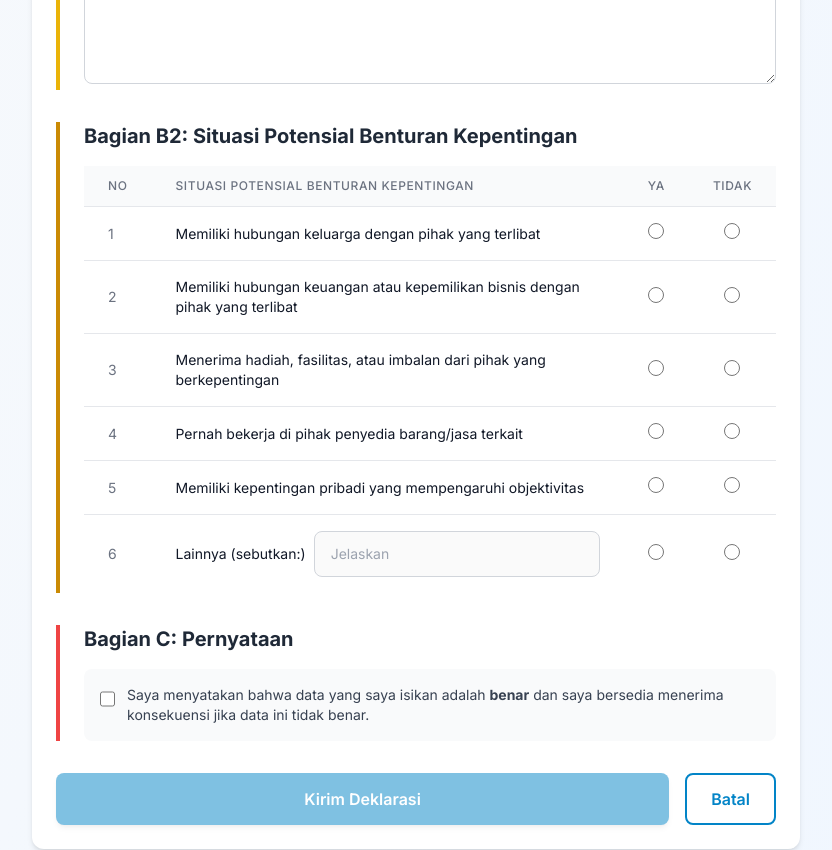
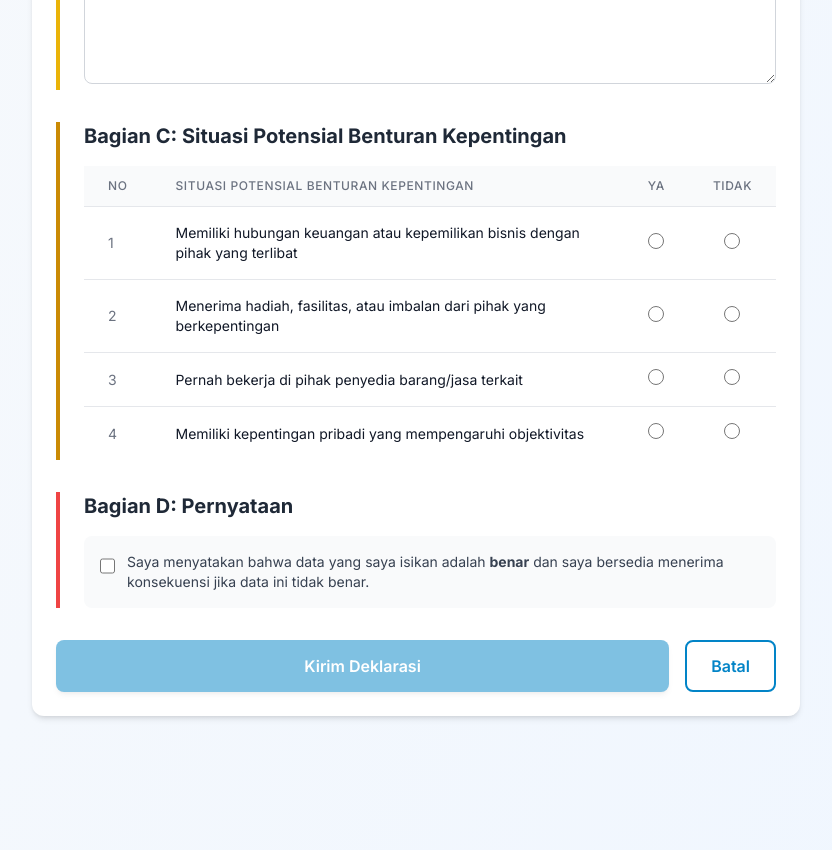
Before and after one commit to Aldbow/WBS-SWBS-UKPBJ, a Next.js app: page /deklarasi in a window 1280 px wide. Shown: the part 1360-2210 px from the top of the page, without its empty margins (224-1056 px from the left). Built offline with nearby package versions, Linux system fonts and the light colour scheme.

Commit message:
edit deklarasi

```diff
--- a/app/deklarasi/page.tsx
+++ b/app/deklarasi/page.tsx
@@ -24,7 +24,7 @@ export default function DeklarasiPage() {
     nipNik: '',
     jabatan: '',
     peranKegiatan: '',
-    satuanKerja: 'UKPBJ Kementerian Ketenagakerjaan',
+    satuanKerja: '',
     namaKegiatan: '',
     pihakTerkait: '',
     bentukHubungan: '',
@@ -296,7 +296,7 @@ export default function DeklarasiPage() {
                 {/* Bagian B2: Situasi Potensial Benturan Kepentingan */}
                 <div className="border-l-4 border-yellow-600 pl-6">
                   <h2 className="text-xl font-bold text-gray-800 mb-4">
-                    Bagian B2: Situasi Potensial Benturan Kepentingan
+                    Bagian C: Situasi Potensial Benturan Kepentingan
                   </h2>
 
                   <div className="space-y-4">
@@ -319,38 +319,9 @@ export default function DeklarasiPage() {
                           </tr>
                         </thead>
                         <tbody className="bg-white divide-y divide-gray-200">
-                          {/* Row 1 */}
+                          {/* Row 2 */}
                           <tr>
                             <td className="px-6 py-4 whitespace-nowrap text-sm text-gray-500">1</td>
-                            <td className="px-6 py-4 text-sm text-gray-900">Memiliki hubungan keluarga dengan pihak yang terlibat</td>
-                            <td className="px-6 py-4 whitespace-nowrap text-sm text-center">
-                              <label className="inline-flex items-center">
-                                <input
-                                  type="radio"
-                                  name="keluarga"
-                                  value="ya"
-                                  checked={formData.keluarga === 'ya'}
-                                  onChange={() => setFormData({ ...formData, keluarga: 'ya' })}
-                                  className="form-radio h-4 w-4 text-primary-600"
-                                />
-                              </label>
-                            </td>
-                            <td className="px-6 py-4 whitespace-nowrap text-sm text-center">
-                              <label className="inline-flex items-center">
-                                <input
-                                  type="radio"
-                                  name="keluarga"
-                                  value="tidak"
-                                  checked={formData.keluarga === 'tidak'}
-                                  onChange={() => setFormData({ ...formData, keluarga: 'tidak' })}
-                                  className="form-radio h-4 w-4 text-primary-600"
-                                />
-                              </label>
-                            </td>
-                          </tr>
-                          {/* Row 2 */}
-                          <tr>
-                            <td className="px-6 py-4 whitespace-nowrap text-sm text-gray-500">2</td>
                             <td className="px-6 py-4 text-sm text-gray-900">Memiliki hubungan keuangan atau kepemilikan bisnis dengan pihak yang terlibat</td>
                             <td className="px-6 py-4 whitespace-nowrap text-sm text-center">
                               <label className="inline-flex items-center">
@@ -379,7 +350,7 @@ export default function DeklarasiPage() {
                           </tr>
                           {/* Row 3 */}
                           <tr>
-                            <td className="px-6 py-4 whitespace-nowrap text-sm text-gray-500">3</td>
+                            <td className="px-6 py-4 whitespace-nowrap text-sm text-gray-500">2</td>
                             <td className="px-6 py-4 text-sm text-gray-900">Menerima hadiah, fasilitas, atau imbalan dari pihak yang berkepentingan</td>
                             <td className="px-6 py-4 whitespace-nowrap text-sm text-center">
                               <label className="inline-flex items-center">
@@ -408,7 +379,7 @@ export default function DeklarasiPage() {
                           </tr>
                           {/* Row 4 */}
                           <tr>
-                            <td className="px-6 py-4 whitespace-nowrap text-sm text-gray-500">4</td>
+                            <td className="px-6 py-4 whitespace-nowrap text-sm text-gray-500">3</td>
                             <td className="px-6 py-4 text-sm text-gray-900">Pernah bekerja di pihak penyedia barang/jasa terkait</td>
                             <td className="px-6 py-4 whitespace-nowrap text-sm text-center">
                               <label className="inline-flex items-center">
@@ -437,7 +408,7 @@ export default function DeklarasiPage() {
                           </tr>
                           {/* Row 5 */}
                           <tr>
-                            <td className="px-6 py-4 whitespace-nowrap text-sm text-gray-500">5</td>
+                            <td className="px-6 py-4 whitespace-nowrap text-sm text-gray-500">4</td>
                             <td className="px-6 py-4 text-sm text-gray-900">Memiliki kepentingan pribadi yang mempengaruhi objektivitas</td>
                             <td className="px-6 py-4 whitespace-nowrap text-sm text-center">
                               <label className="inline-flex items-center">
@@ -464,47 +435,6 @@ export default function DeklarasiPage() {
                               </label>
                             </td>
                           </tr>
-                          {/* Row 6 */}
-                          <tr>
-                            <td className="px-6 py-4 whitespace-nowrap text-sm text-gray-500">6</td>
-                            <td className="px-6 py-4 text-sm text-gray-900">
-                              <div className="flex items-center">
-                                <span className="mr-2">Lainnya (sebutkan:)</span>
-                                <input
-                                  type="text"
-                                  placeholder="Jelaskan"
-                                  value={formData.lainnyaLainnya || ''}
-                                  onChange={(e) => setFormData({ ...formData, lainnyaLainnya: e.target.value })}
-                                  className="input-field flex-1"
-                                  disabled={formData.lainnya !== 'ya'}
-                                />
-                              </div>
-                            </td>
-                            <td className="px-6 py-4 whitespace-nowrap text-sm text-center">
-                              <label className="inline-flex items-center">
-                                <input
-                                  type="radio"
-                                  name="lainnya"
-                                  value="ya"
-                                  checked={formData.lainnya === 'ya'}
-                                  onChange={() => setFormData({ ...formData, lainnya: 'ya' })}
-                                  className="form-radio h-4 w-4 text-primary-600"
-                                />
-                              </label>
-                            </td>
-                            <td className="px-6 py-4 whitespace-nowrap text-sm text-center">
-                              <label className="inline-flex items-center">
-                                <input
-                                  type="radio"
-                                  name="lainnya"
-                                  value="tidak"
-                                  checked={formData.lainnya === 'tidak'}
-                                  onChange={() => setFormData({ ...formData, lainnya: 'tidak' })}
-                                  className="form-radio h-4 w-4 text-primary-600"
-                                />
-                              </label>
-                            </td>
-                          </tr>
                         </tbody>
                       </table>
                     </div>
@@ -513,7 +443,7 @@ export default function DeklarasiPage() {
 
                 {/* Bagian C: Pernyataan */}
                 <div className="border-l-4 border-red-500 pl-6">
-                  <h2 className="text-xl font-bold text-gray-800 mb-4">Bagian C: Pernyataan</h2>
+                  <h2 className="text-xl font-bold text-gray-800 mb-4">Bagian D: Pernyataan</h2>
 
                   <div className="bg-gray-50 p-4 rounded-lg">
                     <label className="flex items-start cursor-pointer">
```
